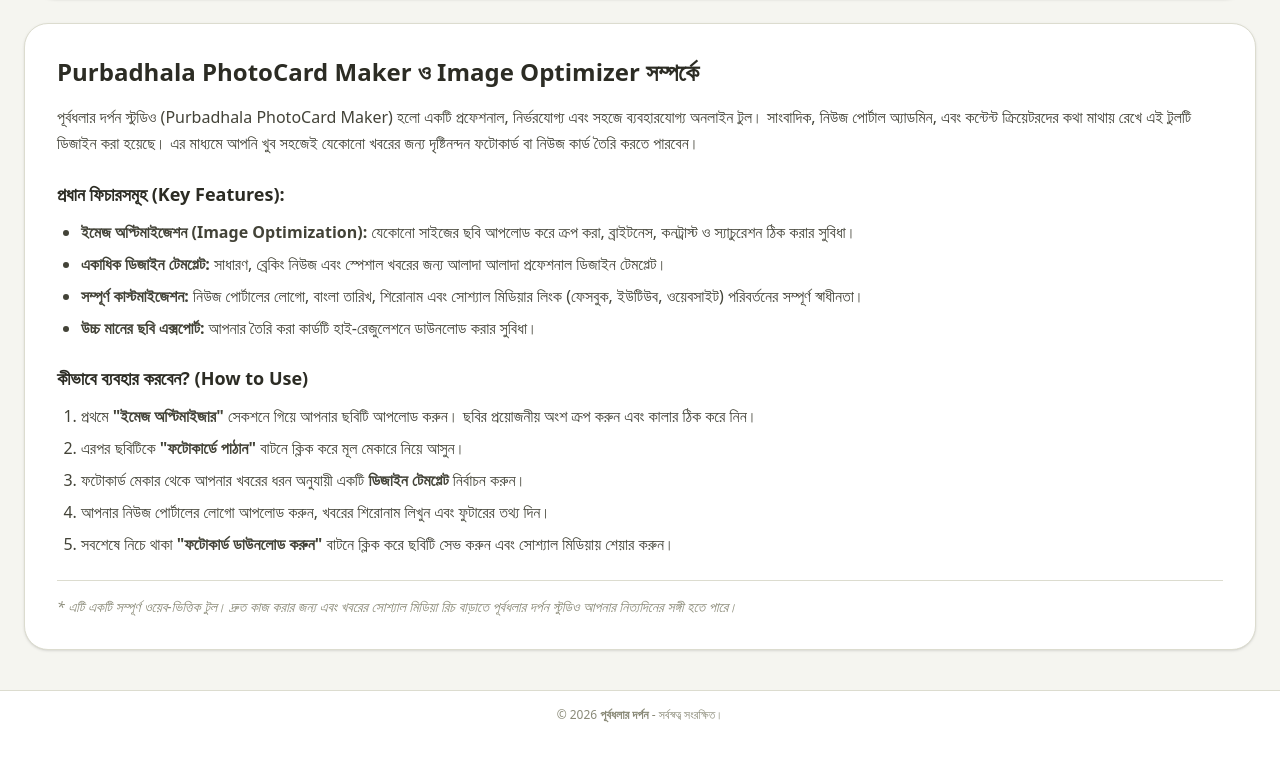
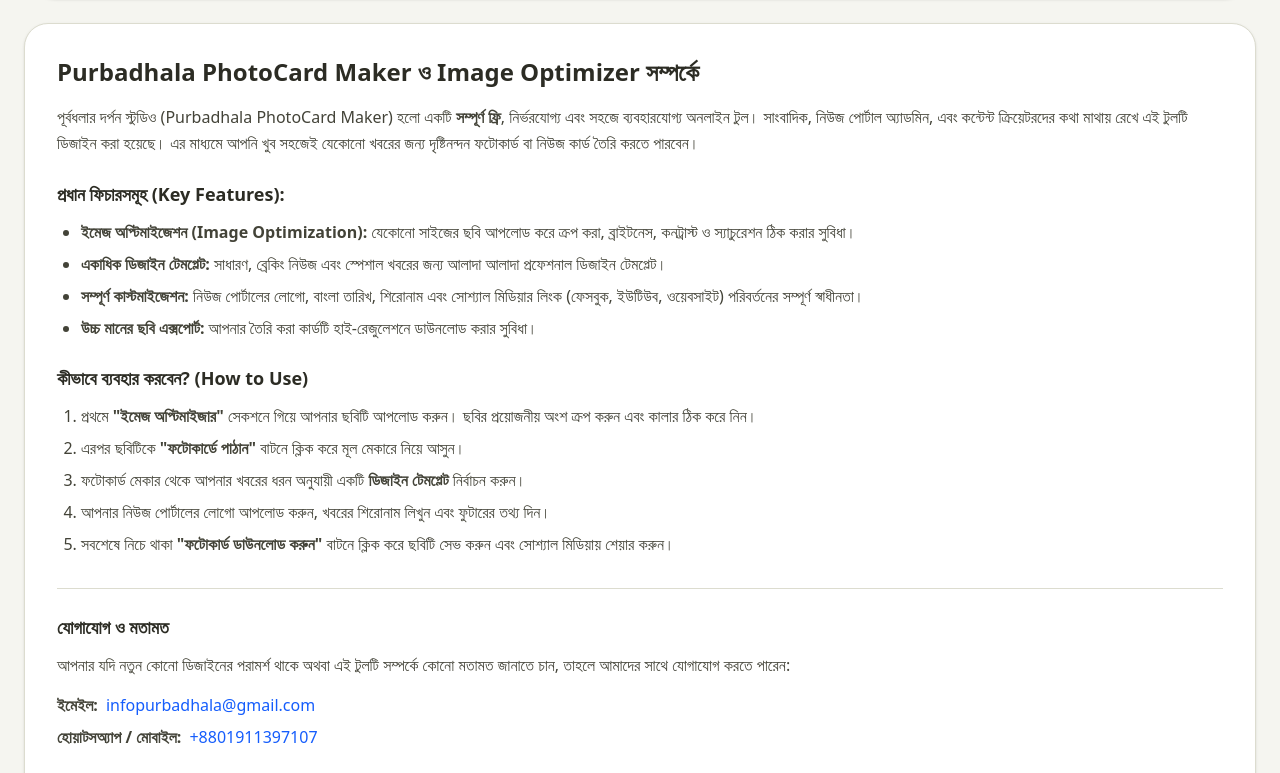
Before and after one commit to royalnoman-rgb/-, a React (Vite) app: page / in a window 1280 px wide. Shown: the part 347-1120 px from the top of the page. Before the commit the page ends 1085 px from the top, so only its background shows below. Built offline with nearby package versions, Linux system fonts and the light colour scheme; a web font is replaced by a local one.

Commit message:
feat: add AdSense support and update site description

```diff
--- a/index.html
+++ b/index.html
@@ -8,6 +8,8 @@
     <link rel="icon" type="image/svg+xml" href="/pwa-192x192.svg" />
     <link rel="apple-touch-icon" href="/pwa-192x192.svg" />
     <link href="https://fonts.cdnfonts.com/css/solaimanlipi" rel="stylesheet" />
+    <script async src="https://pagead2.googlesyndication.com/pagead/js/adsbygoogle.js?client=ca-pub-8947162022115848"
+     crossorigin="anonymous"></script>
     <title>PD Image Optimizer</title>
   </head>
   <body>
--- a/src/App.tsx
+++ b/src/App.tsx
@@ -54,7 +54,7 @@
         <div className="bg-white p-6 md:p-8 rounded-[24px] border border-[#DCDCCF] shadow-sm">
           <h2 className="text-2xl font-bold mb-4 text-[#2C2C24]">Purbadhala PhotoCard Maker ও Image Optimizer সম্পর্কে</h2>
           <p className="mb-4 leading-relaxed">
-            পূর্বধলার দর্পন স্টুডিও (Purbadhala PhotoCard Maker) হলো একটি প্রফেশনাল, নির্ভরযোগ্য এবং সহজে ব্যবহারযোগ্য অনলাইন টুল। সাংবাদিক, নিউজ পোর্টাল অ্যাডমিন, এবং কন্টেন্ট ক্রিয়েটরদের কথা মাথায় রেখে এই টুলটি ডিজাইন করা হয়েছে। এর মাধ্যমে আপনি খুব সহজেই যেকোনো খবরের জন্য দৃষ্টিনন্দন ফটোকার্ড বা নিউজ কার্ড তৈরি করতে পারবেন।
+            পূর্বধলার দর্পন স্টুডিও (Purbadhala PhotoCard Maker) হলো একটি <strong>সম্পূর্ণ ফ্রি</strong>, নির্ভরযোগ্য এবং সহজে ব্যবহারযোগ্য অনলাইন টুল। সাংবাদিক, নিউজ পোর্টাল অ্যাডমিন, এবং কন্টেন্ট ক্রিয়েটরদের কথা মাথায় রেখে এই টুলটি ডিজাইন করা হয়েছে। এর মাধ্যমে আপনি খুব সহজেই যেকোনো খবরের জন্য দৃষ্টিনন্দন ফটোকার্ড বা নিউজ কার্ড তৈরি করতে পারবেন।
           </p>
 
           <h3 className="text-lg font-bold mt-6 mb-3 text-[#2C2C24]">প্রধান ফিচারসমূহ (Key Features):</h3>
@@ -74,9 +74,34 @@
             <li>সবশেষে নিচে থাকা <strong>"ফটোকার্ড ডাউনলোড করুন"</strong> বাটনে ক্লিক করে ছবিটি সেভ করুন এবং সোশ্যাল মিডিয়ায় শেয়ার করুন।</li>
           </ol>
 
+          <div className="mt-8 pt-6 border-t border-[#DCDCCF]">
+            <h3 className="text-lg font-bold mb-3 text-[#2C2C24]">যোগাযোগ ও মতামত</h3>
+            <p className="text-sm md:text-base mb-2">
+              আপনার যদি নতুন কোনো ডিজাইনের পরামর্শ থাকে অথবা এই টুলটি সম্পর্কে কোনো মতামত জানাতে চান, তাহলে আমাদের সাথে যোগাযোগ করতে পারেন:
+            </p>
+            <div className="flex flex-col gap-2 mt-4">
+              <p className="flex items-center gap-2">
+                <strong>ইমেইল:</strong> <a href="mailto:infopurbadhala@gmail.com" className="text-blue-600 hover:underline">infopurbadhala@gmail.com</a>
+              </p>
+              <p className="flex items-center gap-2">
+                <strong>হোয়াটসঅ্যাপ / মোবাইল:</strong> <a href="tel:+8801911397107" className="text-blue-600 hover:underline">+8801911397107</a>
+              </p>
+            </div>
+          </div>
+
           <p className="mt-6 text-sm text-[#8A8A78] italic border-t border-[#DCDCCF] pt-4">
-            * এটি একটি সম্পূর্ণ ওয়েব-ভিত্তিক টুল। দ্রুত কাজ করার জন্য এবং খবরের সোশ্যাল মিডিয়া রিচ বাড়াতে পূর্বধলার দর্পন স্টুডিও আপনার নিত্যদিনের সঙ্গী হতে পারে।
+            * এটি একটি সম্পূর্ণ ওয়েব-ভিত্তিক ফ্রি টুল। দ্রুত কাজ করার জন্য এবং খবরের সোশ্যাল মিডিয়া রিচ বাড়াতে পূর্বধলার দর্পন স্টুডিও আপনার নিত্যদিনের সঙ্গী হতে পারে।
           </p>
+        </div>
+
+        {/* Google AdSense Auto Ads Placeholder */}
+        <div className="mt-8 text-center min-h-[100px] w-full bg-gray-50 border border-dashed border-gray-300 rounded-xl flex items-center justify-center p-4">
+           {/* Add your Google AdSense Auto Ad code here or let auto-ads populate this area */}
+           <ins className="adsbygoogle"
+                style={{ display: 'block', minWidth: '300px', width: '100%' }}
+                data-ad-client="ca-pub-8947162022115848"
+                data-ad-format="auto"
+                data-full-width-responsive="true"></ins>
         </div>
       </section>
 
```
